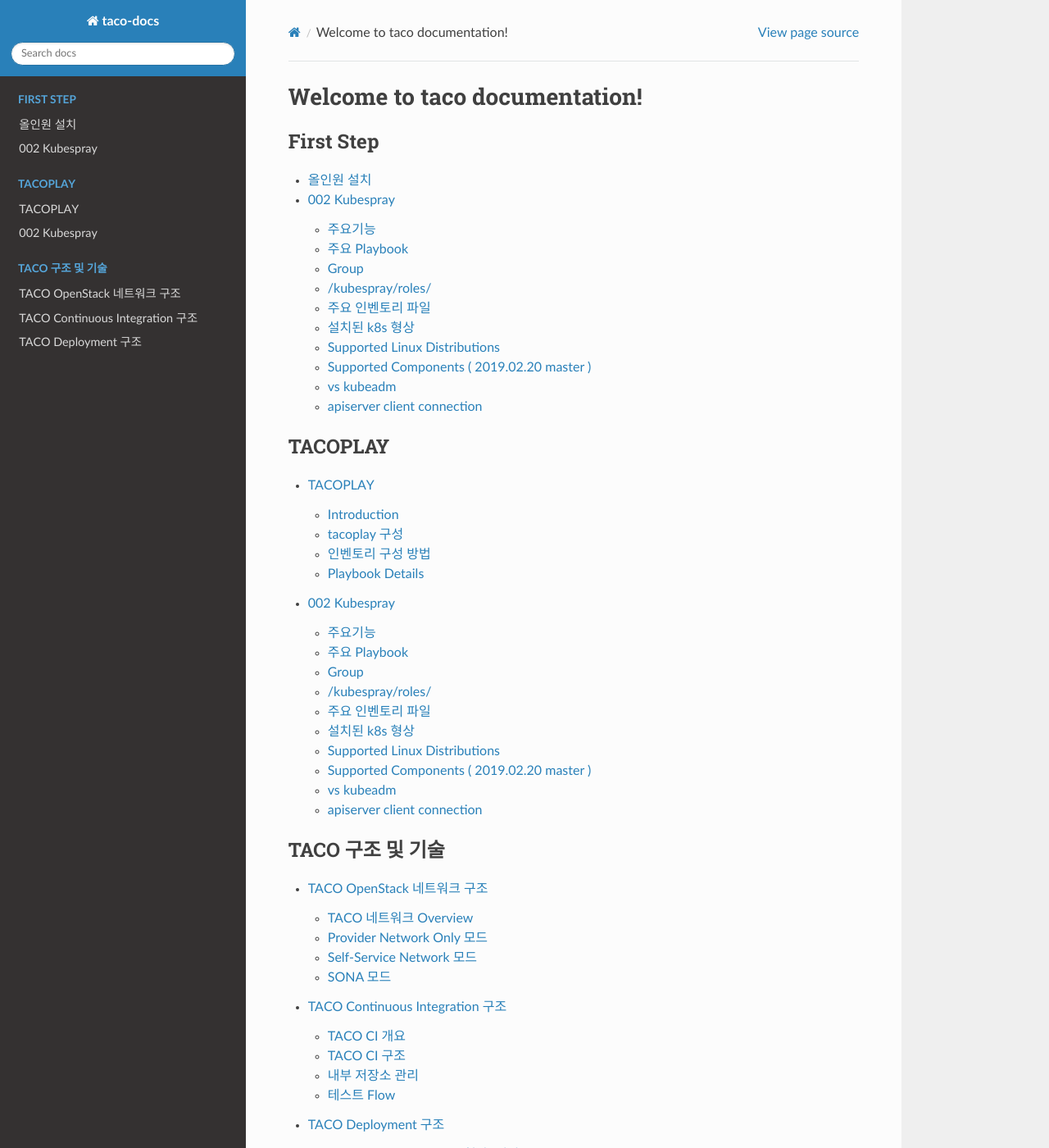
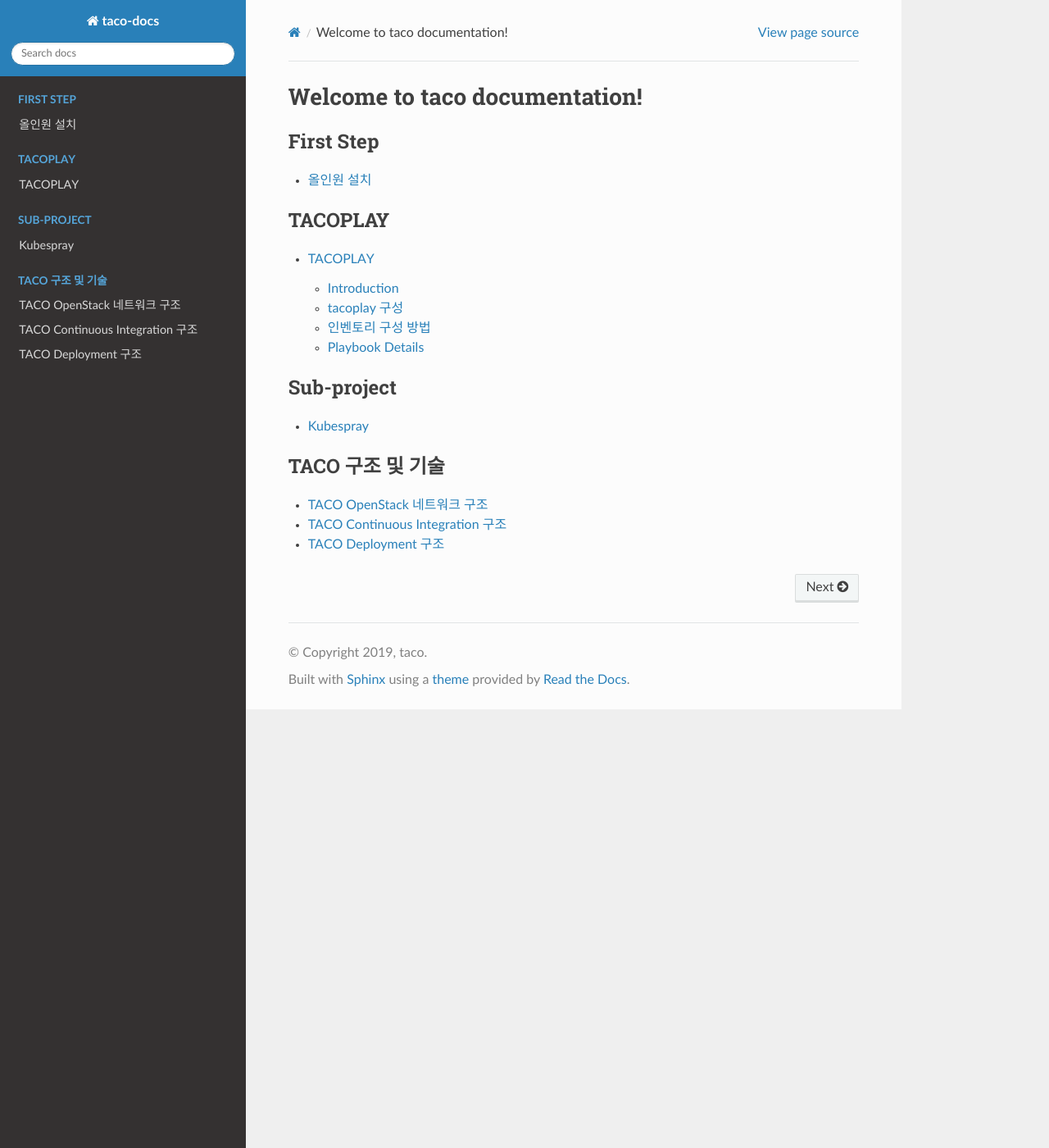
Before and after one commit to openinfradev/taco-docs, a Sphinx documentation site: the page built from docs/source/index.rst, in a window 1280 px wide and 1400 px high. Shown: the whole window at 82% size. Built offline with Sphinx 7.4.7 and the Read the Docs theme 2.0.0, drawn with Linux system fonts in a browser that asks for light colours; some of the changed text lies outside the part shown.

Commit message:
Modify TOC for index, link kubespray document in tacoplay (#6)

```diff
--- a/docs/source/index.rst
+++ b/docs/source/index.rst
@@ -11,7 +11,6 @@
    :caption: First Step
 
    intro/aio.rst
-   tacoplay/kubespray.rst
 
 
 .. toctree::
@@ -19,11 +18,17 @@
    :caption: TACOPLAY
 
    tacoplay/tacoplay.rst
+
+
+.. toctree::
+   :maxdepth: 1
+   :caption: Sub-project
+
    tacoplay/kubespray.rst
 
 
 .. toctree::
-   :maxdepth: 2
+   :maxdepth: 1
    :caption: TACO 구조 및 기술
    :glob:
 
--- a/docs/source/tacoplay/kubespray.rst
+++ b/docs/source/tacoplay/kubespray.rst
@@ -1,6 +1,6 @@
-**************
-002 Kubespray
-**************
+**********
+Kubespray
+**********
 
 주요기능
 =========
--- a/docs/source/tacoplay/tacoplay.rst
+++ b/docs/source/tacoplay/tacoplay.rst
@@ -31,7 +31,7 @@
 
 * armada: armada 설치에 필요한 소스
 * ceph-ansible: ceph 설치 자동화를 위한 ansible playbook
-* kubespray: kubernetes 설치 자동화를 위한 ansible playbook
+* :doc:`kubespray`: kubernetes 설치 자동화를 위한 ansible playbook
 * charts: kubernetes위에 openstack을 배포하기 위한 helm chart
 
 playbooks
```
